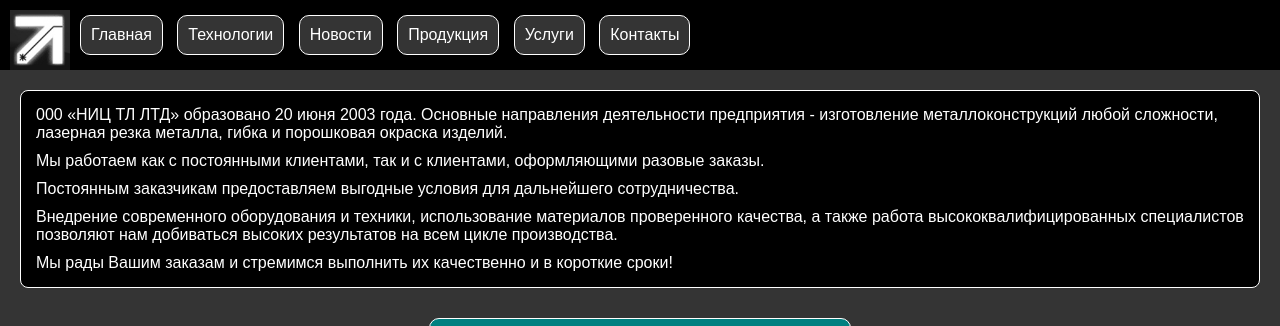
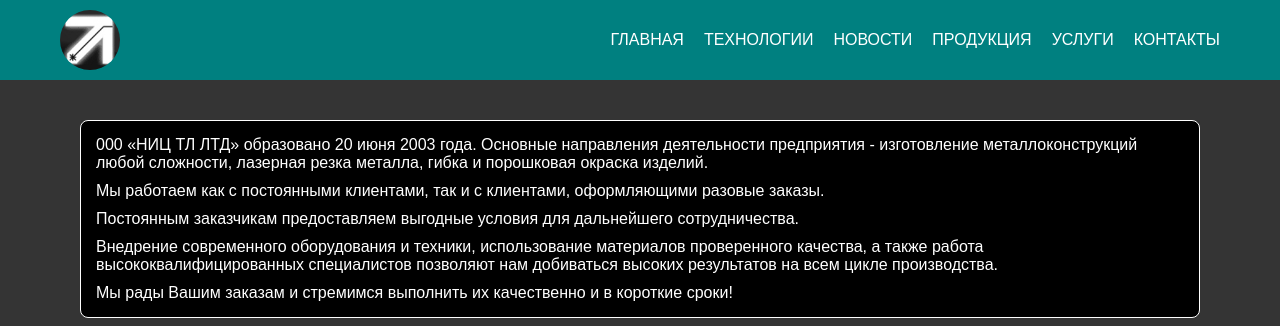
Before and after one commit to wanderer-00/lite, a plain HTML site: page index.html in a window 1280 px wide. Shown: the top 326 px of the page. Drawn offline with Linux system fonts and the light colour scheme.

Commit message:
Update index.html

```diff
--- a/index.html
+++ b/index.html
@@ -50,16 +50,21 @@
 
     <style>
         /* КО ВСЕМУ ДОКУМЕНТУ */
-        *{
+        *,
+        *:before,
+        *:after{
             margin: 0;
             padding: 0;
+            border: 0;
             box-sizing: border-box;
             font-family: sans-serif;
             /* border: 1px solid purple; */
         }
 
         /* К ВИДИМОЙ ЧАСТИ САЙТА - "BODY" */
+        html,
         body{
+            height: 100%;
             color: white;
             background-color: #343434;
         }
@@ -74,42 +79,72 @@
             color: white;
             text-decoration: none;
         }
+        .wrapper{}
 
-        /* HEADER */
-        header{
+        .container{
+            max-width: 1180px;
+            margin: 0 auto;
+            padding: 0 10px;
+        }
+
+        .header{
+            position: fixed;
+            width: 100%;
+            top: 0;
+            left: 0;
+            z-index: 50;
+        }
+        .header::before{
+            content: '';
+            position: absolute;
+            top: 0;
+            left: 0;
+            width: 100%;
+            height: 100%;
+            background-color: teal;
+        }
+        .header_body{
+            position: relative;
+            /* поверх плашки */
+            z-index: 2;
             display: flex;
-            padding: 10px;
-            padding-bottom: 0;
-            background: black;
+            /* flex-элементы по сторонам */
+            justify-content: space-between;
+            height: 80px;
             align-items: center;
         }
-
-        .burger
-        {
-            justify-content: flex-end;
+        .header_logo{
+            flex: 0 0 60px;
+            border-radius: 50%;
+            overflow: hidden;
         }
-        .header_item
-        {
-            display: inline-block;
-            padding: 10px;
-            background-color: #343434;
-            border: 1px solid white;
-            border-radius: 10px;
-            margin: 0 0 10px 10px;
+        .header_logo img{
+            max-width: 100%;
+            display: block;
         }
-        .header_item:hover{
-            background-color: #565656;
+        .header_burger{}
+        .header_menu{}
+        .header_list{
+            display: flex;
         }
+        .header_list li{
+            /* "li" без точек */
+            list-style: none;
+            margin: 0 0 0 20px;
+        }
+        .header_link{
+            color: white;
+            text-decoration: none;
+            /* верхний регистр */
+            text-transform: uppercase;
+        }
+        .content{
+            padding: 100px 0 0 0;
+        }
+        .content_text{}
 
 
-        /* ЛОГОТИП */
-        .logo
-        {
-            display: inline-block;
-            height: 60px;
-            padding: 0;
-            margin: 0;
-        }
+
 
         /* ЕСЛИ УСТРОЙСТВО ПОРТРЕТНОГО ТИПА, ТО: */
         @media screen and (orientation: portrait)
@@ -182,14 +217,48 @@
 
 </head>
 <body>
-    <header>
+    <div class="wrapper">
+        <!-- HEADER -->
+        <header class="header">
+            <!-- ограничение ширины "HEADER" -->
+            <div class="container">
+                <div class="header_body">
                     <!-- ЛОГОТИП -->
-        <a class="logo" href="index.html">
-            <img style="height:100%;" src="img/logo.jpg" alt="здесь был логотип :(">
+                    <a class="header_logo" href="index.html">
+                        <img src="img/logo.jpg" alt="здесь был логотип :(">
                     </a>
+                    <!-- БУРГЕР -->
+                    <div class="header_burger">
+                        <span></span>
+                    </div>
+                    <nav class="header_menu">
+                        <ul class="header_list">
+                            <li>
+                                <a href="" class="header_link">Главная</a>
+                            </li>
+                            <li>
+                                <a href="" class="header_link">Технологии</a>
+                            </li>
+                            <li>
+                                <a href="" class="header_link">Новости</a>
+                            </li>
+                            <li>
+                                <a href="" class="header_link">Продукция</a>
+                            </li>
+                            <li>
+                                <a href="" class="header_link">Услуги</a>
+                            </li>
+                            <li>
+                                <a href="" class="header_link">Контакты</a>
+                            </li>
+                        </ul>
+                    </nav>
+                </div>
+            </div>
+        </header>
 
-        <!--  -->
-        <div style="display: flex;">
+
+                <!-- <div style="display: flex;">
                     <div class="burger">
                         <a href="index.html">
                             <div class="header_item">Главная</div>
@@ -211,8 +280,9 @@
                         </a>
                     </div>
                 </div>
-    </header>
-
+            </header> -->
+        <div class="content">
+            <div class="container">
                 <div class="o_nas">
                     <p>000 «НИЦ ТЛ ЛТД» образовано 20 июня 2003 года. Основные направления деятельности предприятия - изготовление металлоконструкций любой сложности, лазерная резка металла, гибка и порошковая окраска изделий.</p>
                     <p>Мы работаем как с постоянными клиентами, так и с клиентами, оформляющими разовые заказы.</p>
@@ -220,6 +290,9 @@
                     <p>Внедрение современного оборудования и техники, использование материалов проверенного качества, а также работа высококвалифицированных специалистов позволяют нам добиваться высоких результатов на всем цикле производства.</p>
                     <p>Мы рады Вашим заказам и стремимся выполнить их качественно и в короткие сроки!</p>
                 </div>
+            </div>
+        </div>
+
 
             <!-- google map -->
             <!-- https://youtu.be/LKgDqdJP7BI -->
@@ -232,7 +305,6 @@
                 </div>
             </div>
             <!-- https://yandex.ru/search/?clid=2186621&text=ssl%20%D1%81%D0%B5%D1%80%D1%82%D0%B8%D1%84%D0%B8%D0%BA%D0%B0%D1%82%20%D0%B1%D0%B5%D1%81%D0%BF%D0%BB%D0%B0%D1%82%D0%BD%D0%BE%20%D0%B4%D0%BB%D1%8F%20%D1%81%D0%B0%D0%B9%D1%82%D0%B0&lr=10727&redircnt=1619534495.1 -->
-
 
         <!-- КОНТАКТЫ -->
         <div class="bottom_header">
@@ -251,6 +323,7 @@
             </div>
 
         </div>
+    </div>
 
     <script>
 
```
Lines whose indentation alone changed are shown as unchanged.
